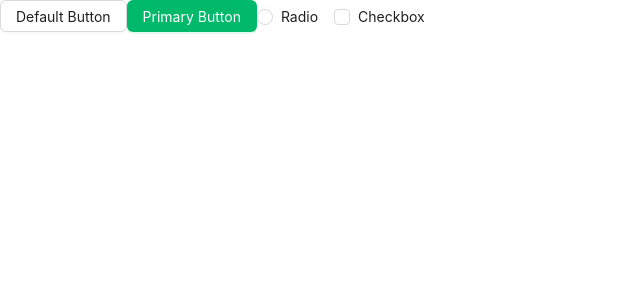
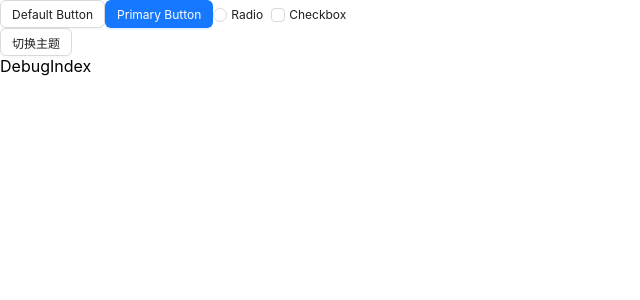
Before and after one commit to EricWong1994/antd5-demo-ts, a React (Create React App) app: page / in a window 1280 px wide. Shown: the top 300 px of the page, without its empty margins (0-640 px from the left). Built offline with nearby package versions, Linux system fonts and the light colour scheme.

Commit message:
feat: debug

```diff
--- a/src/App.tsx
+++ b/src/App.tsx
@@ -1,25 +1,31 @@
 import React from 'react';
-import { ConfigProvider, Button } from 'antd';
+import { Button, ConfigProvider, theme } from 'antd';
 import ThemeComp from './components/ThemeComp';
+import DebugIndex from './components/Debug';
 
 const App: React.FC = () => (
 	<ConfigProvider
 		theme={{
-			token: {
-				colorPrimary: '#00b96b',
-			},
+			// algorithm: theme.darkAlgorithm,
+			algorithm: theme.compactAlgorithm,
+			// token: {
+			// 	colorPrimary: '#00b96b',
+			// },
 			components: {
 				Radio: {
-					colorPrimary: 'skyblue',
+					colorPrimary: '#00b96b',
+					// colorPrimary: 'skyblue',
 				},
-				Checkbox: {
-					// TODO 勾选完之后，hover颜色还是绿色？
-					colorPrimary: 'yellow',
-				},
+				// Checkbox: {
+				// 	// TODO 勾选完之后，hover颜色还是绿色？
+				// 	colorPrimary: 'yellow',
+				// },
 			},
 		}}
 	>
 		<ThemeComp />
+		<Button>切换主题</Button>
+		<DebugIndex title='debug学习' />
 	</ConfigProvider>
 );
 
--- /dev/null
+++ b/src/components/Debug/index.tsx
@@ -0,0 +1,7 @@
+import React from 'react';
+
+export default function DebugIndex(props: any) {
+	console.log('props: ', props);
+
+	return <div>DebugIndex</div>;
+}
```
